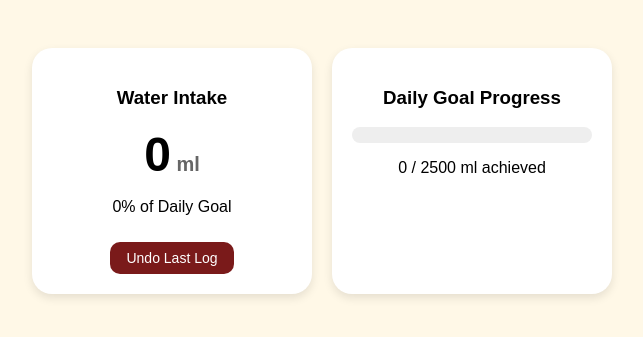
After one commit to aron-roger/aegis, a Flask app: page /hydration in a window 1280 px wide. The commit adds this page. Shown: the top 337 px of the page, without its empty margins (318-961 px from the left). Run offline with Flask 3, Linux system fonts and the light colour scheme; data comes from the database, SQL or seed files in the repository; both versions use the stored data as it was after the commit.

Commit message:
Backend and hydration is set up correct for now, next complelting sleep.html stage 1

```diff
--- a/backend/app.py
+++ b/backend/app.py
@@ -1,41 +1,160 @@
 from flask import Flask, jsonify, render_template
-from flask import Flask, jsonify
-import sqlite3 #saves everything in one file (aegis.db)
+import sqlite3
 from datetime import datetime
 
 app = Flask(__name__)
 DB_FILE = "aegis.db"
 
-def init_db(): #opens that file ebsures table called logs exists and has three columns id the habit named and timestamp
-    banana = sqlite3.connect("aegis.db")
-    banana.execute("""CREATE TABLE IF NOT EXISTS logs (id
-    INTEGER PRIMARY KEY AUTOINCREMENT, habit TEXT NOT NULL, timestamp TEXT NOT NULL)""")
-    banana.commit()
-    banana.close()
 
 def get_db():
-    return sqlite3.connect(DB_FILE)
+    db = sqlite3.connect(DB_FILE)
+
+    db.execute("""CREATE TABLE IF NOT EXISTS logs (
+        id INTEGER PRIMARY KEY AUTOINCREMENT,
+        habit TEXT NOT NULL,
+        value REAL,
+        unit TEXT,
+        timestamp TEXT NOT NULL
+    )""")
+
+    db.execute("""CREATE TABLE IF NOT EXISTS settings (
+        habit TEXT PRIMARY KEY,
+        default_value REAL,
+        unit TEXT
+    )""")
+
+    db.execute("""
+        INSERT OR IGNORE INTO settings(habit, default_value, unit)
+        VALUES ('water', 245, 'ml')
+    """)
+
+    db.execute("""CREATE TABLE IF NOT EXISTS active_sessions (
+        habit TEXT PRIMARY KEY,
+        start_time TEXT NOT NULL
+    )""")
+
+    db.commit()
+    return db
 
 
 @app.route("/")
 def home():
     return jsonify({"status": "Aegis backend is live"})
 
-@app.route("/log/<habit>")
-def log_habit(habit):
+
+@app.route("/log/water")
+def log_water():
     db = get_db()
+    setting = db.execute("SELECT default_value, unit FROM settings WHERE habit = 'water'").fetchone()
+    if setting is None:
+        db.close()
+        return jsonify({"error": "No water setting found"}), 400
+
+    value, unit = setting
     now = datetime.now().strftime("%Y-%m-%d %H:%M:%S")
-    cursor = db.cursor()
-    cursor.execute("INSERT INTO logs (habit, timestamp) VALUES (?, ?)", (habit, now))
+    db.execute("INSERT INTO logs (habit, value, unit, timestamp) VALUES (?, ?, ?, ?)", ("water", value, unit, now))
     db.commit()
-    log_id = cursor.lastrowid
+    db.close()
+    return jsonify({"habit": "water", "value": value, "unit": unit, "timestamp": now})
+
+
+@app.route("/logs/water")
+def view_water_logs():
+    db = get_db()
+    rows = db.execute("SELECT value, unit, timestamp FROM logs WHERE habit = 'water' ORDER BY id DESC").fetchall()
+    db.close()
+    return jsonify([{"value": r[0], "unit": r[1], "timestamp": r[2]} for r in rows])
+
+
+@app.route("/log/water/undo")
+def undo_water():
+    db = get_db()
+    db.execute("DELETE FROM logs WHERE id = (SELECT id FROM logs WHERE habit = 'water' ORDER BY id DESC LIMIT 1)")
+    db.commit()
+    db.close()
+    return jsonify({"status": "success", "message": "Last water entry is deleted"})
+
+
+@app.route("/summary/water")
+def water_summary():
+    db = get_db()
+    today = datetime.now().strftime("%Y-%m-%d")
+
+    result = db.execute("SELECT SUM(value) FROM logs WHERE habit = 'water' AND timestamp LIKE ?", (f"{today}%",)).fetchone()
     db.close()
 
+    total_water = result[0] if result[0] is not None else 0
+    goal = 2500
+    percentage = round((total_water / goal) * 100)
+
     return jsonify({
-        "success": True,
-        "logged": habit,
-        "id": log_id,
-        "timestamp": now
+        'today_date': today,
+        "total_ml": total_water,
+        "goal_ml": goal,
+        "percentage": percentage
+    })
+
+
+@app.route("/hydration")
+def hydration_screen():
+    return render_template("hydration.html")
+
+
+@app.route("/log/sleep/toggle")
+def toggle_sleep():
+    db = get_db()
+
+    session = db.execute("SELECT start_time FROM active_sessions WHERE habit = 'sleep'").fetchone()
+    now = datetime.now()
+    now_str = now.strftime("%Y-%m-%d %H:%M:%S")
+
+    if session is None:
+        db.execute("INSERT INTO active_sessions (habit, start_time) VALUES ('sleep', ?)", (now_str,))
+        db.commit()
+        db.close()
+        return jsonify({
+            "status": "sleeping",
+            "message": "Sleep session is started",
+            "start_time": now_str
+        })
+
+    else:
+        start_time = datetime.strptime(session[0], "%Y-%m-%d %H:%M:%S")
+        dura_hours = round((now - start_time).total_seconds() / 3600, 2)
+
+        db.execute("INSERT INTO logs (habit, value, unit, timestamp) VALUES ('sleep', ?, 'hours', ?)", (dura_hours, now_str))
+        db.execute("DELETE FROM active_sessions WHERE habit = 'sleep'")
+        db.commit()
+        db.close()
+
+        return jsonify({
+            "status": "awake",
+            "message": "Sleep session is ended",
+            "duration_hours": dura_hours,
+            "end_time": now_str
+        })
+
+
+@app.route("/summary/sleep")
+def sleep_summary():
+    db = get_db()
+    today = datetime.now().strftime("%Y-%m-%d")
+
+    session = db.execute("SELECT start_time FROM active_sessions WHERE habit = 'sleep'").fetchone()
+    is_sleeping = session is not None
+
+    result = db.execute("SELECT SUM(value) FROM logs WHERE habit = 'sleep' AND timestamp LIKE ?", (f"{today}%",)).fetchone()
+    db.close()
+
+    total_hours = result[0] if result[0] is not None else 0
+    goal = 8.0
+    percentage = round((total_hours / goal) * 100)
+
+    return jsonify({
+        "is_sleeping": is_sleeping,
+        "today_hours": total_hours,
+        "goal_hours": goal,
+        "percentage": percentage
     })
 
 
@@ -46,16 +165,15 @@ def view_logs():
     db.close()
     return jsonify([{'id': r[0], "habit": r[1], "timestamp": r[2]} for r in rows])
 
+
 @app.route("/view")
 def view_page():
     banana = get_db()
-    rows = banana.execute("SELECT  habit, timestamp FROM logs ORDER BY id DESC").fetchall()
+    rows = banana.execute("SELECT habit, timestamp FROM logs ORDER BY id DESC").fetchall()
     banana.close()
     return render_template("logs.html", logs=rows)
 
 
-
-
 if __name__ == "__main__":
-    init_db()
+    get_db()
     app.run(host="0.0.0.0", port=5000, debug=True)
--- a/backend/static/style.css
+++ b/backend/static/style.css
@@ -1,5 +1,5 @@
 body {
-    background-color: #000000;
+    background-color: #1e4175;
     font-family: sans-serif;
-    color: #a4aca7 ;
+    color: #ffffff ;
 }
--- /dev/null
+++ b/backend/templates/hydration.html
@@ -0,0 +1,117 @@
+<!DOCTYPE html>
+<html>
+<head>
+    <title>AEGIS - Hydration Tracker</title>
+
+
+
+    <style>
+        body {
+            font-family: sans-serif;
+            background: #FFF8E7;
+            text-align: center;
+            padding: 40px;
+        }
+
+        .card-container {
+            display: flex;
+            justify-content: center;
+            gap: 20px;
+            flex-wrap: wrap;
+        }
+
+        .card {
+            background: white;
+            padding: 20px;
+            border-radius: 20px;
+            width: 240px;
+            box-shadow: 0 4px 10px rgba(0, 0, 0, 0.1);
+        }
+
+        .number {
+            font-size: 48px;
+            font-weight: bold;
+            margin: 10px 0;
+        }
+
+        .unit {
+            font-size: 20px;
+            color: #666;
+        }
+
+        .progress-container {
+            background: #eee;
+            border-radius: 10px;
+            height: 16px;
+            width: 100%;
+            margin: 15px 0;
+            overflow: hidden ;
+        }
+
+        .progress-fill {
+            background: #123f88;
+            height: 100%;
+            width: 0%;
+            transition: width 0.4s;
+        }
+
+        .undo-btn {
+            background: #7a1a1a;
+            color: white;
+            border: none;
+            padding: 8px 16px;
+            border-radius: 10px;
+            cursor: pointer;
+            font-size: 14px;
+            margin-top: 10px;
+        }
+    </style>
+</head>
+
+
+
+<body>
+
+    <div class="card-container">
+        <!-- CARD 1 -->
+        <div class="card">
+            <h3>Water Intake</h3>
+            <div class="number"><span id="water-total">0</span><span class="unit"> ml</span></div>
+            <p id="water-percent">0% of Daily Goal</p>
+            <button class="undo-btn" onclick="undoLog()">Undo Last Log</button>
+        </div>
+
+        <!-- CARD 2 -->
+        <div class="card">
+            <h3>Daily Goal Progress</h3>
+            <div class="progress-container">
+                <div id="progress-fill" class="progress-fill"></div>
+            </div>
+            <p id="progress-text">0 / 2500 ml achieved</p>
+        </div>
+    </div>
+
+
+    <script>
+        async function loadSummary() {
+            let response = await fetch('/summary/water');
+            let data = await response.json();
+
+            document.getElementById('water-total').innerText = data.total_ml;
+            document.getElementById('water-percent').innerText = data.percentage + '% of Daily Goal';
+
+            let barwidth = Math.min(data.percentage, 100);
+            document.getElementById('progress-fill').style.width = barwidth + '%';
+            document.getElementById('progress-text').innerText = data.total_ml + ' / ' + data.goal_ml + ' ml achieved';
+        }
+
+        async function undoLog() {
+            await fetch('/log/water/undo');
+            loadSummary();
+        }
+
+        loadSummary();
+        setInterval(loadSummary, 3000);
+    </script>
+</body>
+</html>
```
Also changed, not shown: backend/templates/logs.html (deleted, +0 -15 lines), aegis.db, backend/images/sleepsticker.jpg (added).
